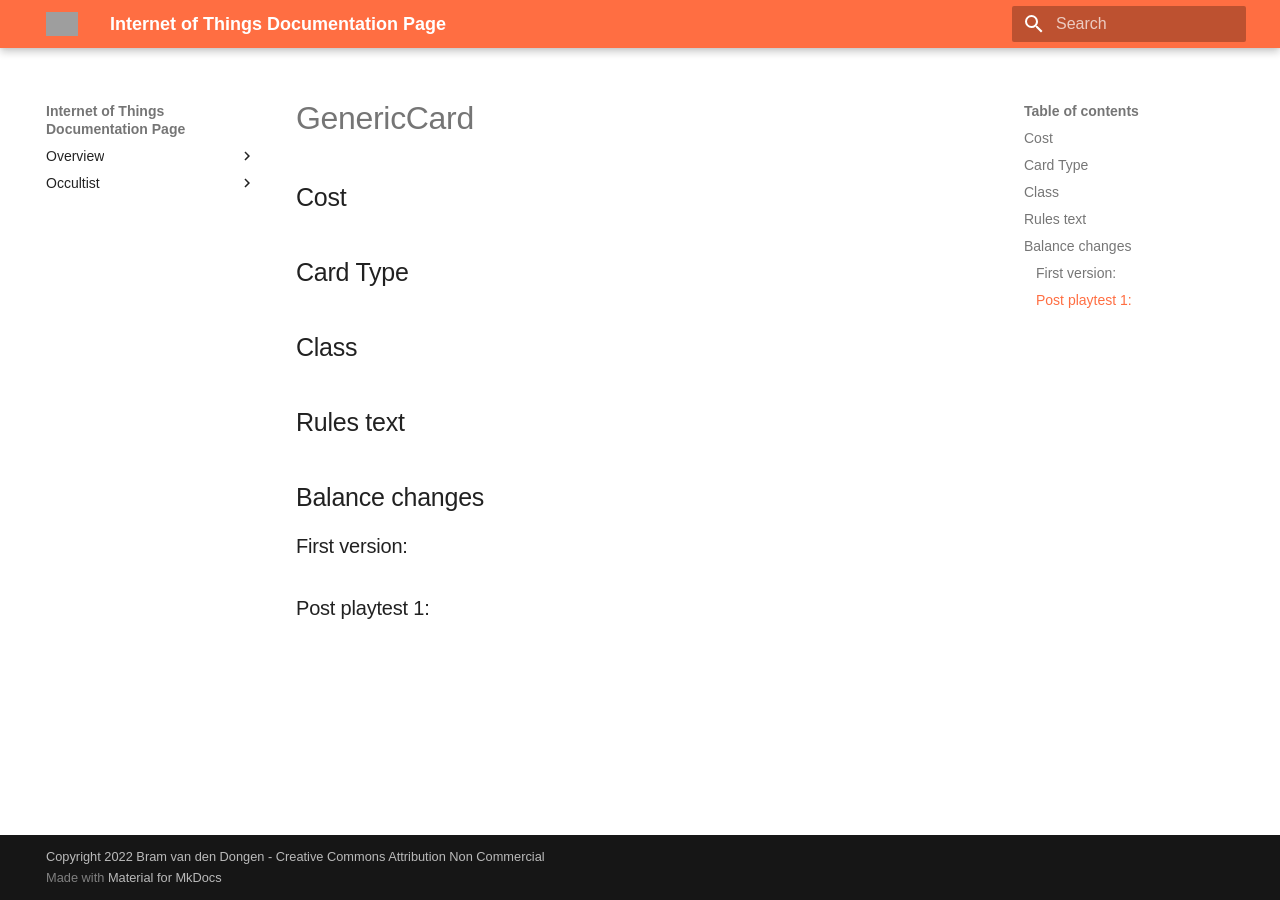
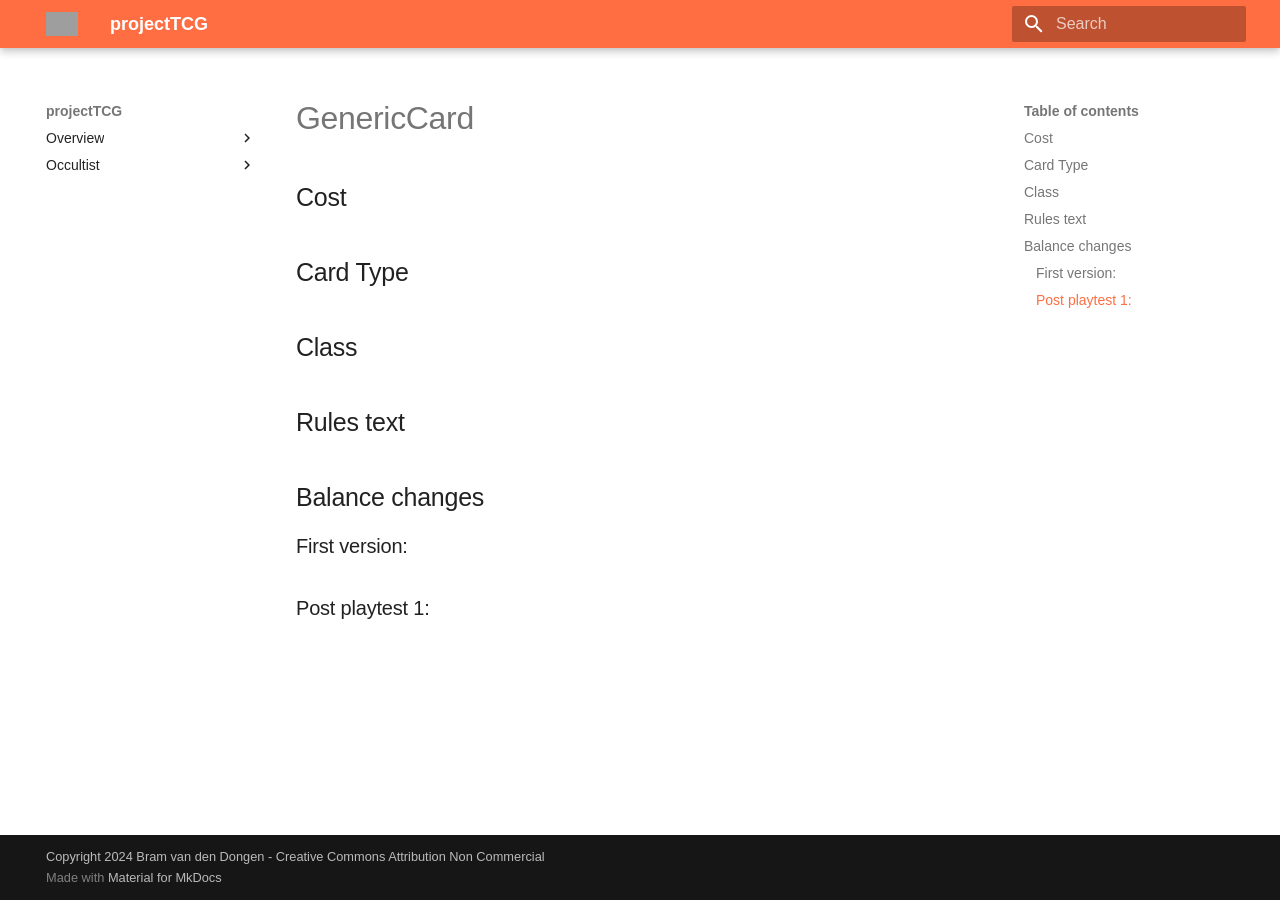
Before and after one commit to BramvandenDongen/Project-TCG, an MkDocs documentation site: the page built from docs/GenericCard.md, in a window 1280 px wide. Built offline with MkDocs 1.6.1 and Material for MkDocs 9.7.7, drawn with Linux system fonts in a browser that asks for light colours; some web fonts are replaced; grey boxes are pictures that could not be loaded.

Commit message:
Changed yml file

```diff
--- a/mkdocs.yml
+++ b/mkdocs.yml
@@ -1,8 +1,8 @@
 # Replace the text below to customize your site
-site_name: Internet of Things Documentation Page
+site_name: projectTCG
 site_description: Documentation for Bram van den Dongen
 site_author: Bram van den Dongen
-copyright: Copyright 2022 Bram van den Dongen - Creative Commons Attribution Non Commercial
+copyright: Copyright 2024 Bram van den Dongen - Creative Commons Attribution Non Commercial
 
 theme:
   name: material
```
